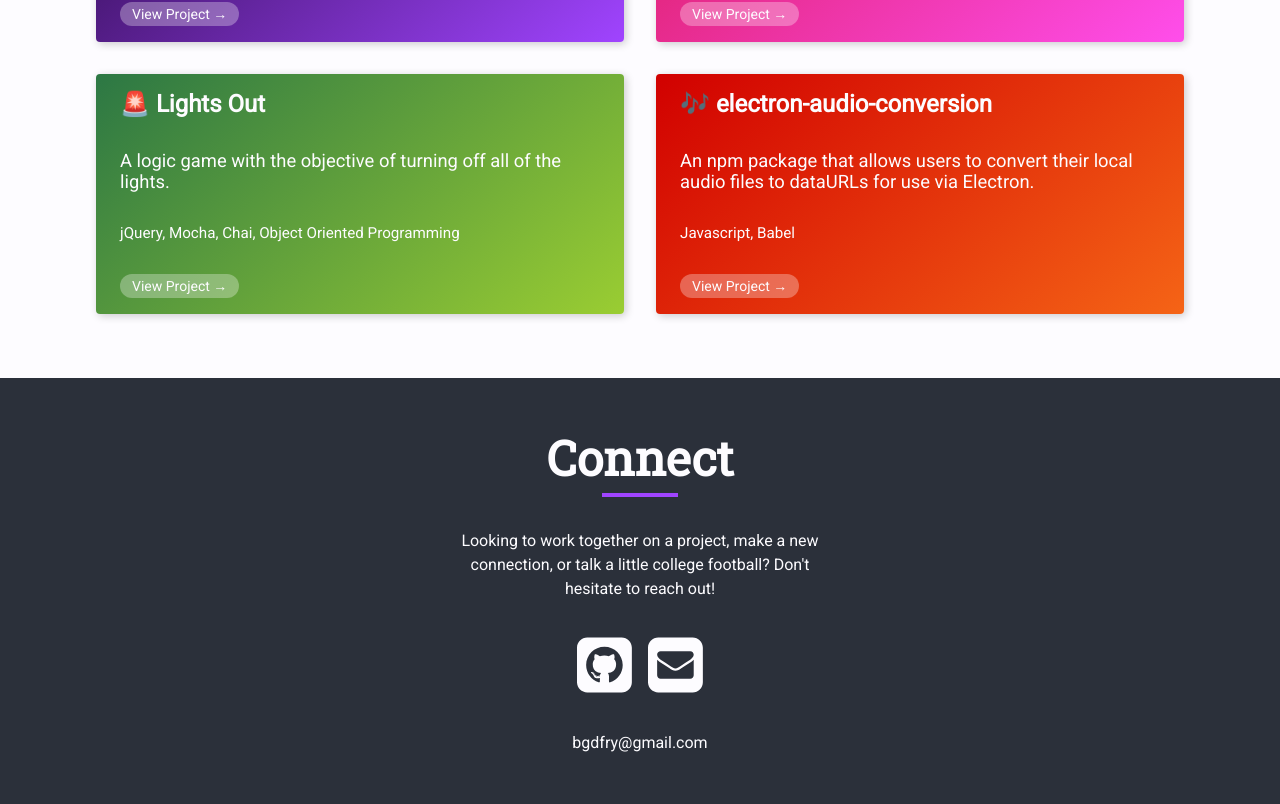
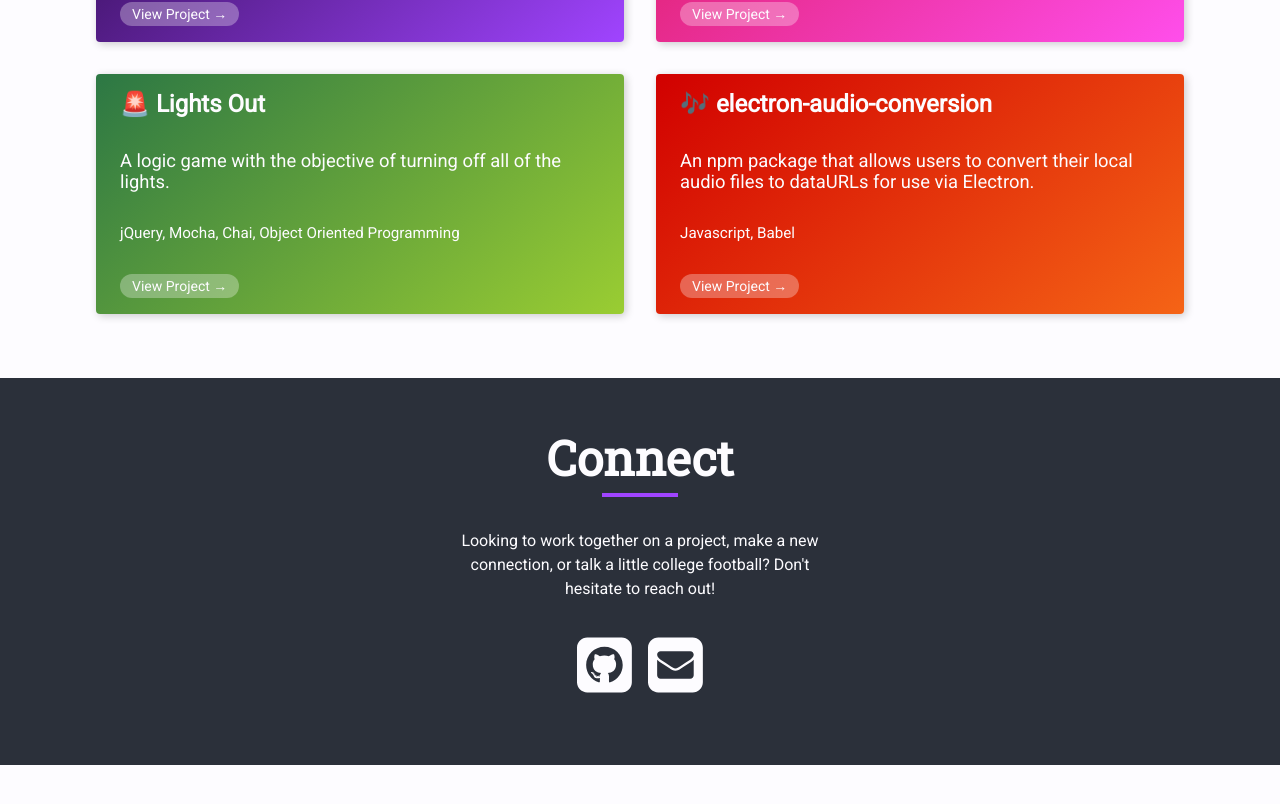
Before and after one commit to bcgodfrey91/iamverysmart, a Vue app: page / in a window 1280 px wide. Shown: the part 1913-2717 px from the top of the page. After the commit the page ends 2678 px from the top, so only its background shows below. Built offline with nearby package versions, Linux system fonts and the light colour scheme.

Commit message:
remove email

```diff
--- a/src/components/Contact.vue
+++ b/src/components/Contact.vue
@@ -19,7 +19,6 @@
         </svg>
       </a>
     </div>
-    <div class="email-text">bgdfry@gmail.com</div>
   </app-section>
 </template>
 
```
